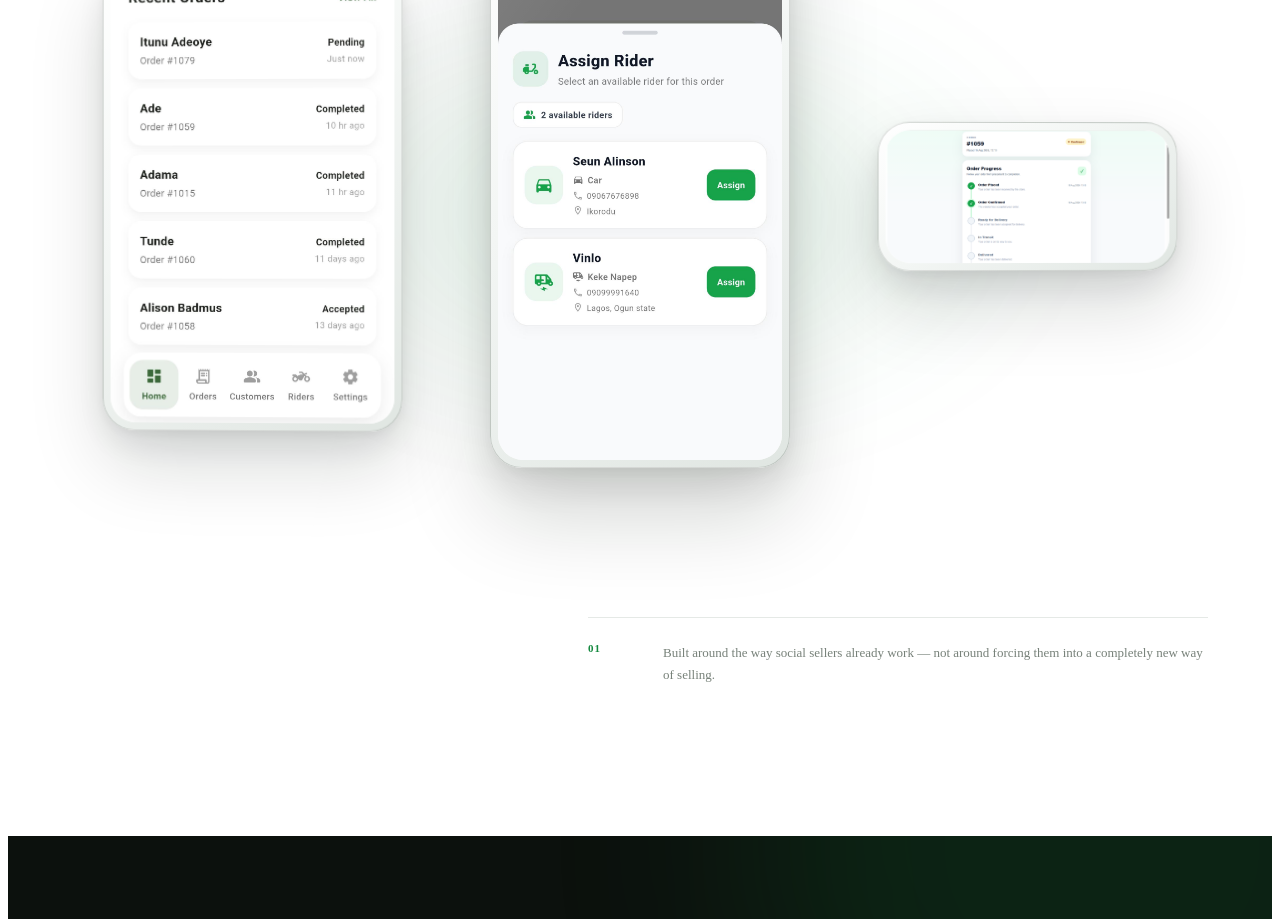
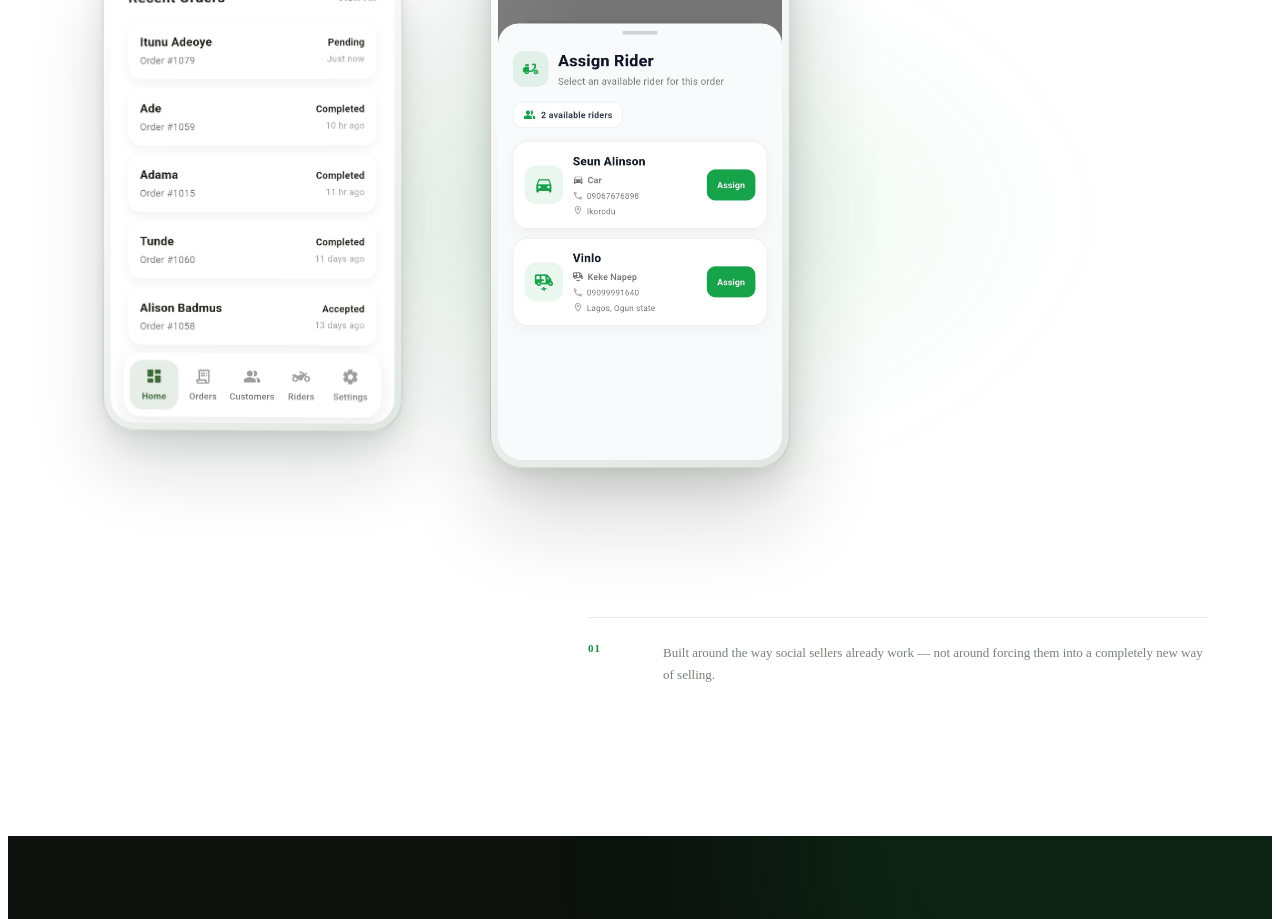
Before and after one commit to tolu4real/solopadi-store, a Next.js app: page / in a window 1280 px wide. Shown: the part 5540-6459 px from the top of the page. Built offline with nearby package versions, Linux system fonts and the light colour scheme.

Commit message:
Update SoloPadi product showcase

```diff
--- a/app/page.tsx
+++ b/app/page.tsx
@@ -518,17 +518,6 @@ export default function Home() {
         <img
           src="/screenshots/rider-assignment.png"
           alt="SoloPadi rider assignment screen"
-          className={styles.productPhoneImage}
-        />
-      </div>
-    </div>
-
-    {/* TRACKING */}
-    <div className={styles.productPhoneFrame}>
-      <div className={styles.productPhoneScreen}>
-        <img
-          src="/screenshots/tracking.png"
-          alt="SoloPadi order tracking screen"
           className={styles.productPhoneImage}
         />
       </div>
```
